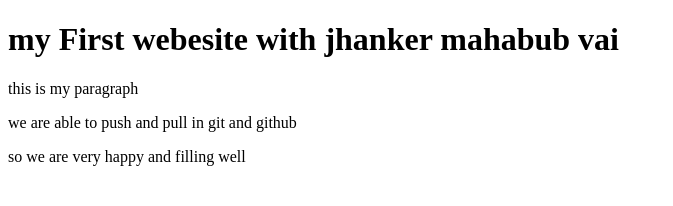
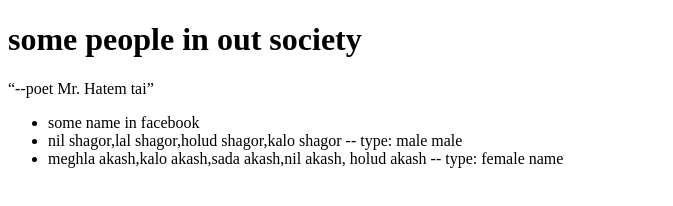
Before and after one commit to mominsarder12/class1git, a plain HTML site: page index.html in a window 1280 px wide. Shown: the whole page, without its empty margins (0-673 px from the left). Drawn offline with Linux system fonts and the light colour scheme.

Commit message:
some name in facebook

```diff
--- a/index.html
+++ b/index.html
@@ -8,9 +8,13 @@
 </head>
 <body>
 
-<h1>my First webesite with jhanker mahabub vai</h1>
-<p>this is my paragraph</p>
-<p>we are able to  push and pull in git and github</p>
-<p>so we are very happy and filling well</p>
+<h1>some people in out society</h1>
+<q>--poet Mr. Hatem tai</q>
+<ul>
+    <li>some name in facebook</li>
+    <li>nil shagor,lal shagor,holud shagor,kalo shagor -- type: male male</li>
+    <li>meghla akash,kalo akash,sada akash,nil akash, holud akash -- type: female name</li>
+
+</ul>
 </body>
 </html>
```
